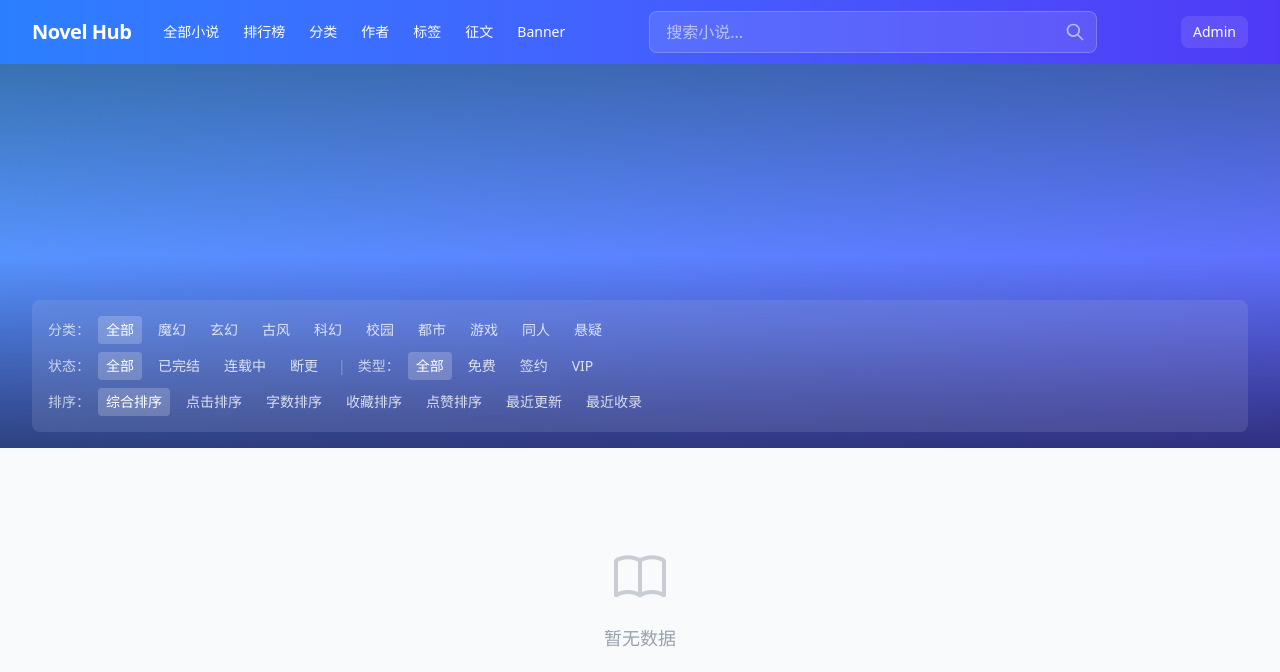
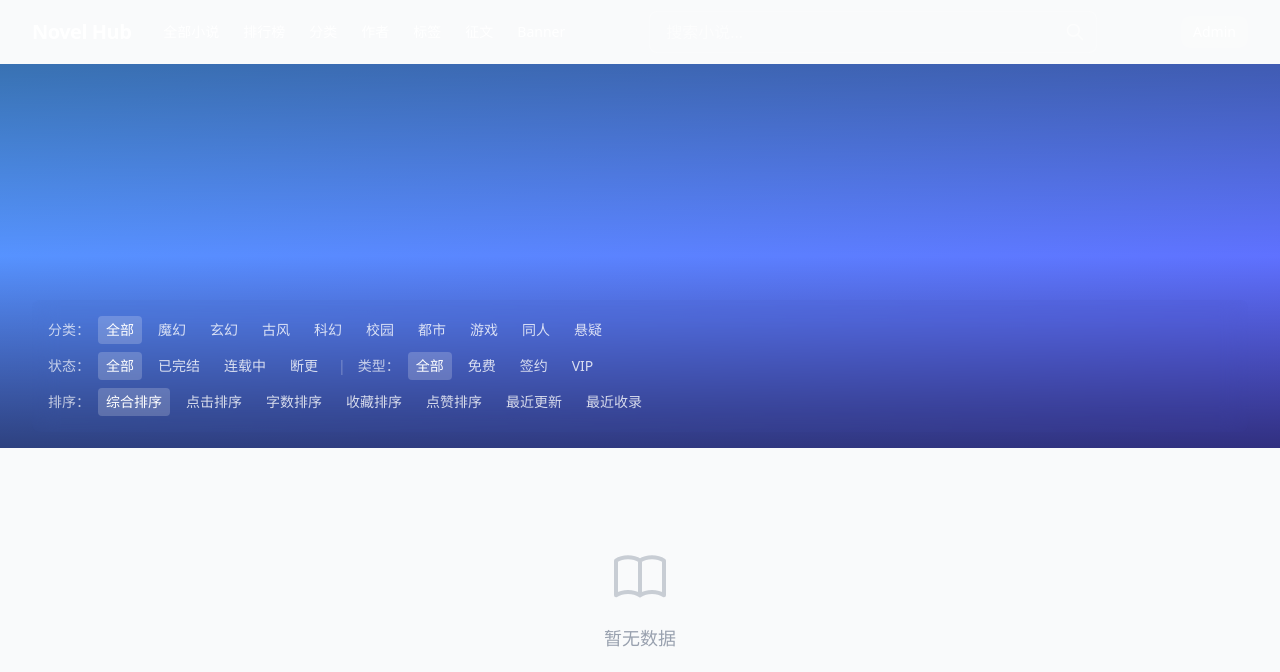
Before and after one commit to light-nook-labs/novel_hub, a Django app: page / in a window 1280 px wide. Shown: the top 672 px of the page. Run offline with Django 5.2, Linux system fonts and the light colour scheme; data that the repository does not hold is empty; some libraries are stand-ins or nearby versions.

Commit message:
fix: both headers transparent, hero fully visible

```diff
--- a/website/novels/templates/novels/index.html
+++ b/website/novels/templates/novels/index.html
@@ -4,8 +4,8 @@
 {% block title %}Novel Hub{% endblock %}
 
 {% block hero %}
-<!-- Header 1: Navigation (solid bg, no hero) -->
-<header class="bg-gradient-to-r from-blue-500 to-indigo-600 text-white shadow-lg">
+<!-- Header 1: Navigation (transparent, hero shows through) -->
+<header class="text-white relative z-20">
   <div class="max-w-7xl mx-auto px-4 sm:px-6 lg:px-8">
     <div class="flex items-center justify-between h-16">
       <div class="flex items-center gap-8">
@@ -61,7 +61,7 @@
   <!-- Header 2: Filters (hero as bg) -->
   <div class="absolute bottom-0 left-0 right-0 z-10">
     <div class="max-w-7xl mx-auto px-4 sm:px-6 lg:px-8 pb-4">
-      <div class="bg-white/10 backdrop-blur-md rounded-lg p-4 text-white">
+      <div class="backdrop-blur-md rounded-lg p-4 text-white">
         <div class="flex flex-wrap items-center gap-2 text-sm">
           <span class="text-white/70 font-medium">分类：</span>
           <a href="?{% if current_sort %}sort={{ current_sort }}{% endif %}"
```
Also changed, not shown: website/static/css/output.css.
